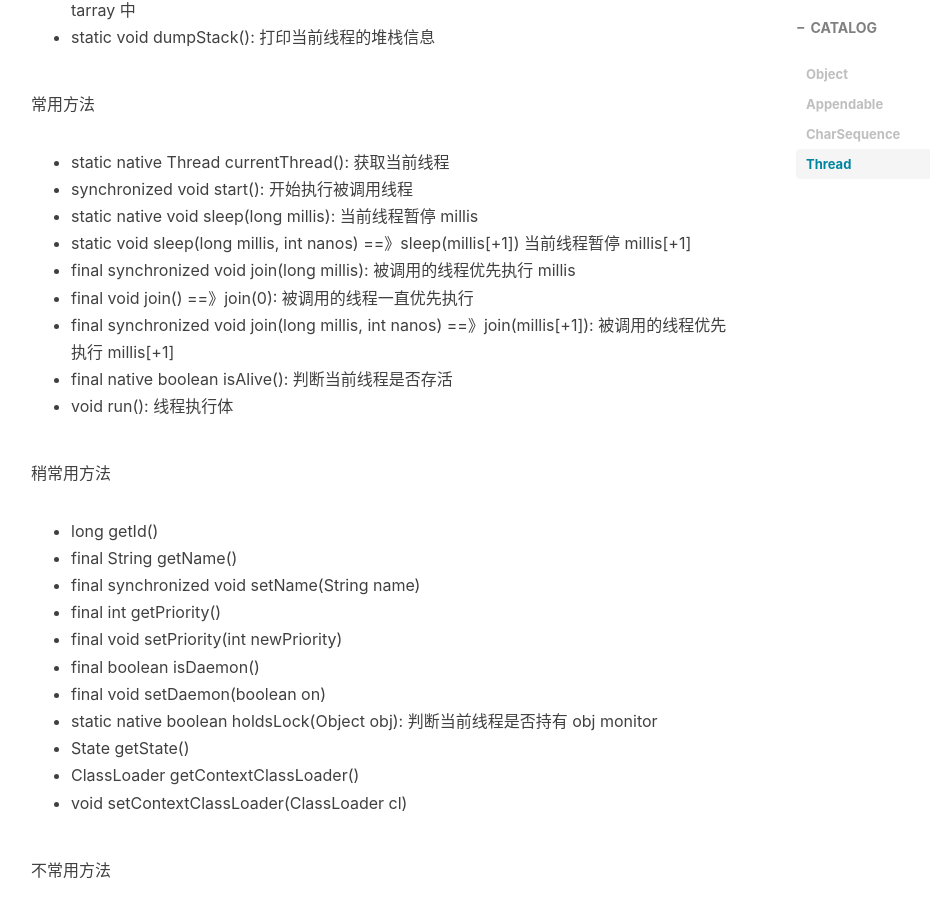
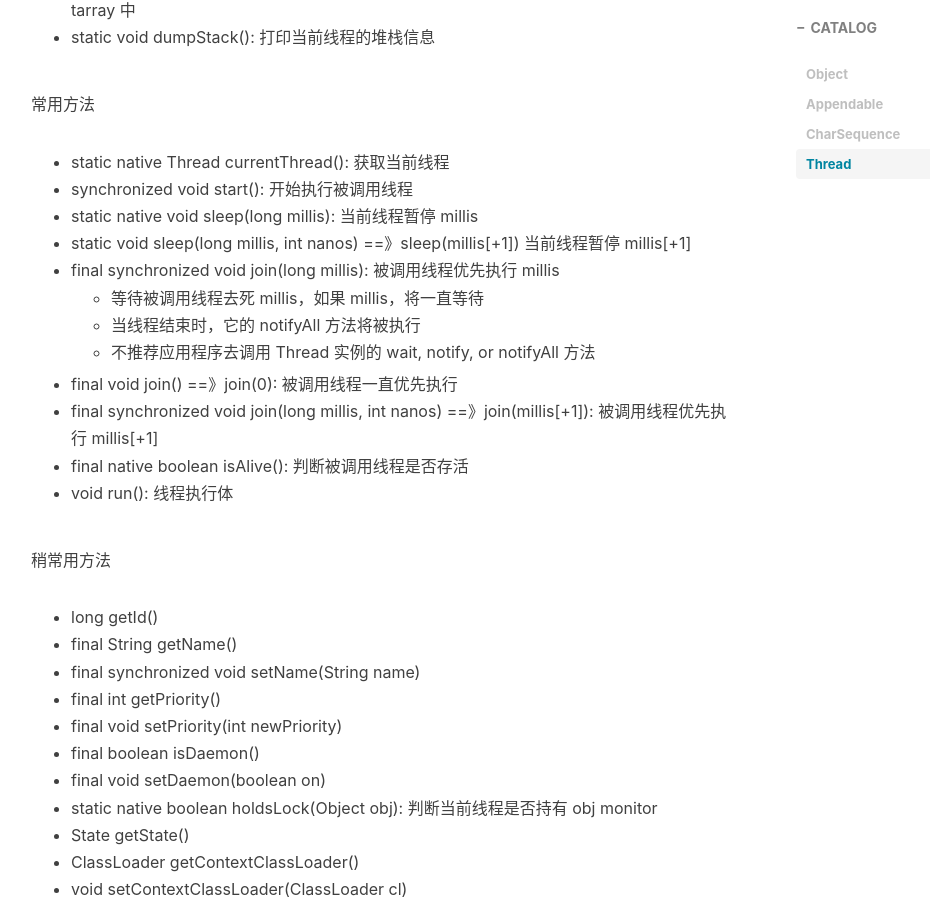
Before and after one commit to SolitaryEagle/SolitaryEagle.github.io, a Jekyll site: the page built from _posts/jdk/2020-10-29-Java.lang.md, in a window 1280 px wide and 900 px high, scrolled down 2472 px. Shown: the whole window, without its empty margins (234-1164 px from the left). Built offline with Jekyll 4.4.1, drawn with Linux system fonts in a browser that asks for light colours; nearby versions of some CDN libraries; comment, search, counter and statistics services are not loaded.

```diff
--- a/_posts/jdk/2020-10-29-Java.lang.md
+++ b/_posts/jdk/2020-10-29-Java.lang.md
@@ -81,10 +81,13 @@ tags:       JDK
 * synchronized void start(): 开始执行被调用线程
 * static native void sleep(long millis): 当前线程暂停 millis
 * static void sleep(long millis, int nanos) ==》sleep(millis[+1]) 当前线程暂停 millis[+1]
-* final synchronized void join(long millis): 被调用的线程优先执行 millis
-* final void join() ==》join(0): 被调用的线程一直优先执行
-* final synchronized void join(long millis, int nanos) ==》join(millis[+1]): 被调用的线程优先执行 millis[+1]
-* final native boolean isAlive(): 判断当前线程是否存活
+* final synchronized void join(long millis): 被调用线程优先执行 millis
+    * 等待被调用线程去死 millis，如果 millis，将一直等待
+    * 当线程结束时，它的 notifyAll 方法将被执行
+    * 不推荐应用程序去调用 Thread 实例的 wait, notify, or notifyAll 方法
+* final void join() ==》join(0): 被调用线程一直优先执行
+* final synchronized void join(long millis, int nanos) ==》join(millis[+1]): 被调用线程优先执行 millis[+1]
+* final native boolean isAlive(): 判断被调用线程是否存活
 * void run(): 线程执行体
 
 稍常用方法
```
Also changed, not shown: _posts/jdk/2020-11-03-Java内存模型.md (+63 -1 lines).
